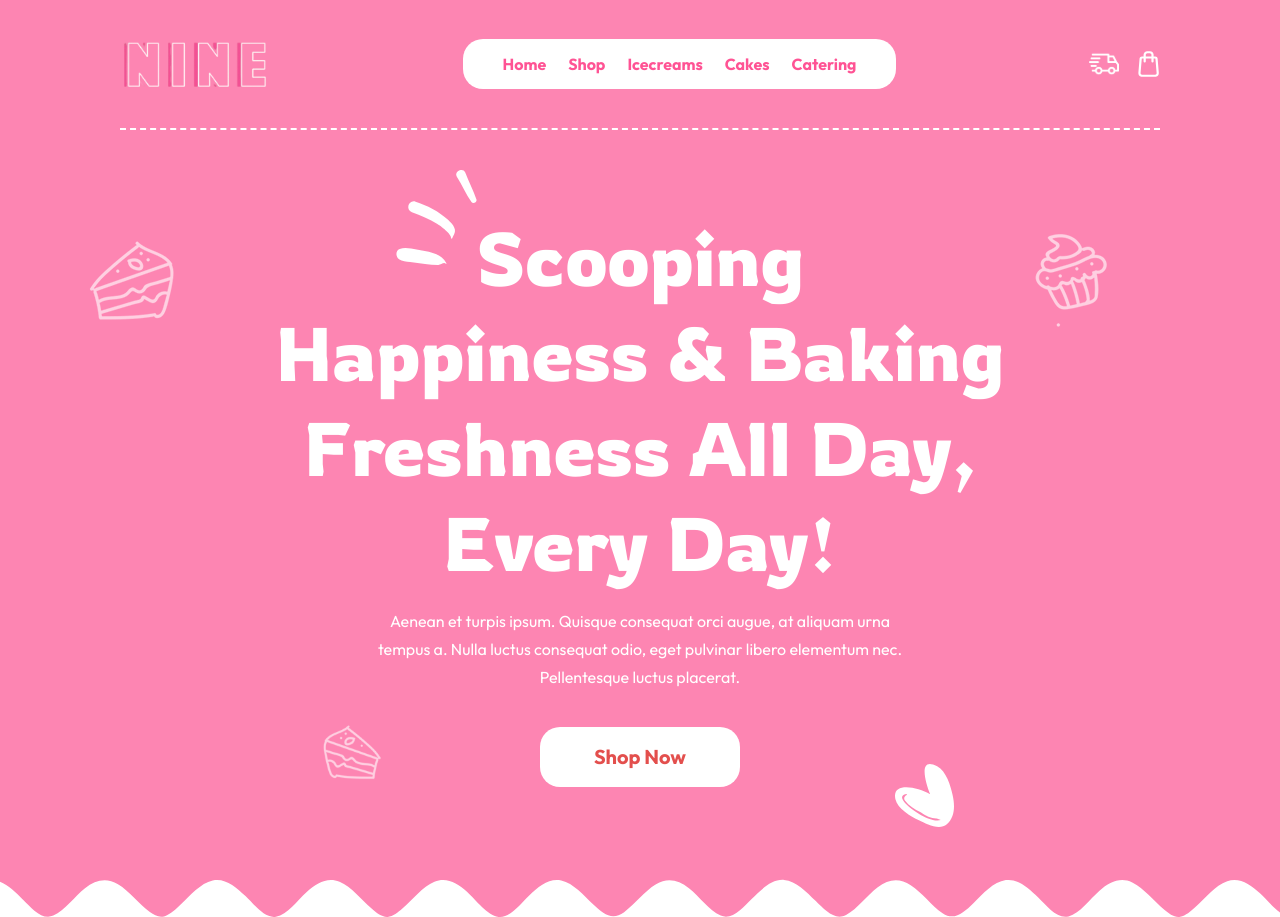
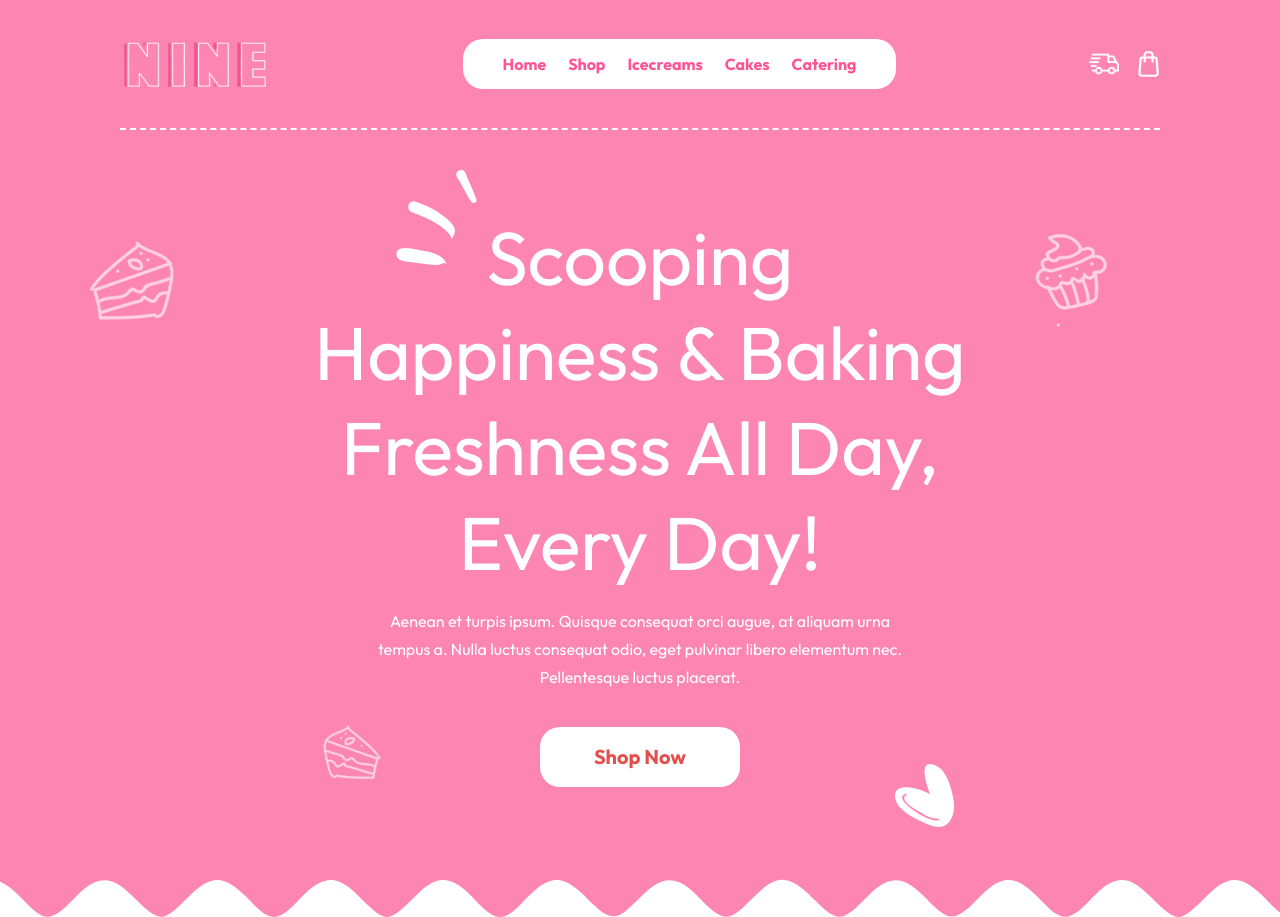
Before and after one commit to asadmumtaz92/nine-soft-serve, a Next.js app: page / in a window 1280 px wide. Built offline with nearby package versions, Linux system fonts and the light colour scheme.

Commit message:
This commit for add Google Fonts...
This commit for add Google Fonts...

```diff
--- a/src/app/layout.tsx
+++ b/src/app/layout.tsx
@@ -1,7 +1,5 @@
 import React from "react"
 import "./globals.css"
-import { Rowdies } from "next/font/google"
-const inter = Rowdies({ subsets: ["latin"], weight: '400' })
 
 import type { Metadata } from "next"
 export const metadata: Metadata = {
@@ -15,6 +13,7 @@ export const metadata: Metadata = {
     ],
 }
 
+import { Fonts } from "@/utils/fonts"
 import Header from "@/components/header/page"
 
 interface RootLayoutProps {
@@ -27,7 +26,7 @@ const RootLayout = ({ children }: RootLayoutProps) => {
 
     return (
         <html lang="en">
-            <body className={inter.className}>
+            <body className={`${Fonts.outfit} ${Fonts.rowdies}`}>
                 <Header />
                 <div className="">
                     {children}
--- /dev/null
+++ b/src/utils/fonts.tsx
@@ -0,0 +1,17 @@
+import { Rowdies, Outfit } from "next/font/google"
+
+const outfit = Outfit({
+    subsets: ['latin'],
+    weight: ['400'],
+    variable: '--font-outfit',
+})
+const rowdies = Rowdies({
+    subsets: ['latin'],
+    weight: '400',
+    variable: '--font-rowdies',
+})
+
+export const Fonts = {
+    'outfit': outfit.className,
+    'rowdies': rowdies.variable,
+}
--- a/tailwind.config.ts
+++ b/tailwind.config.ts
@@ -1,4 +1,4 @@
-import type { Config } from "tailwindcss";
+import type { Config } from "tailwindcss"
 
 const config: Config = {
     content: [
@@ -15,8 +15,13 @@ const config: Config = {
                     "600": "#E34F4D",
                 },
             },
+            fontFamily: {
+                outfit: ['var(--font-outfit)'],
+                rowdies: ['var(--font-rowdies)'],
+            },
         },
     },
     plugins: [],
-};
-export default config;
+}
+
+export default config
```
Lines whose indentation alone changed are shown as unchanged.
